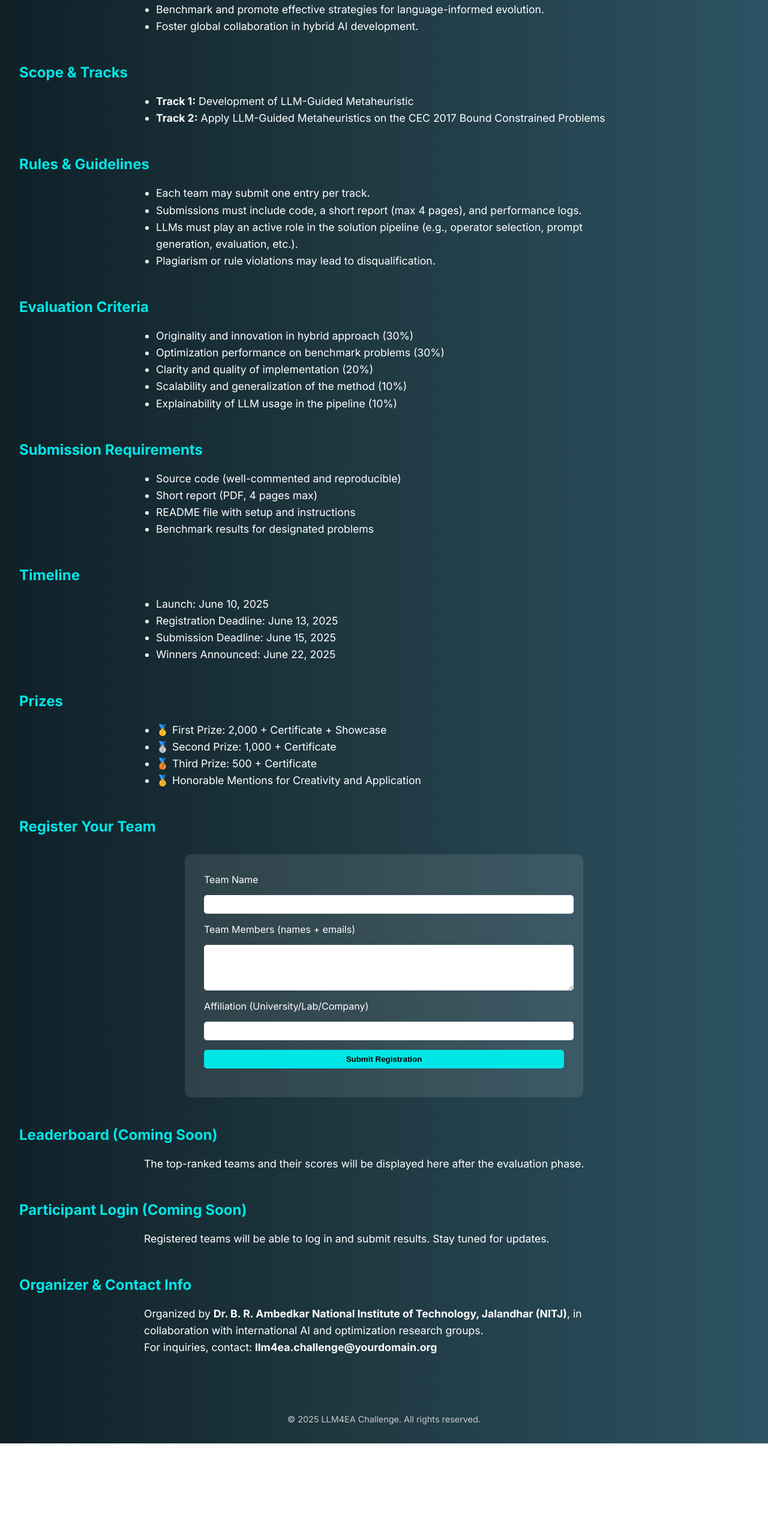
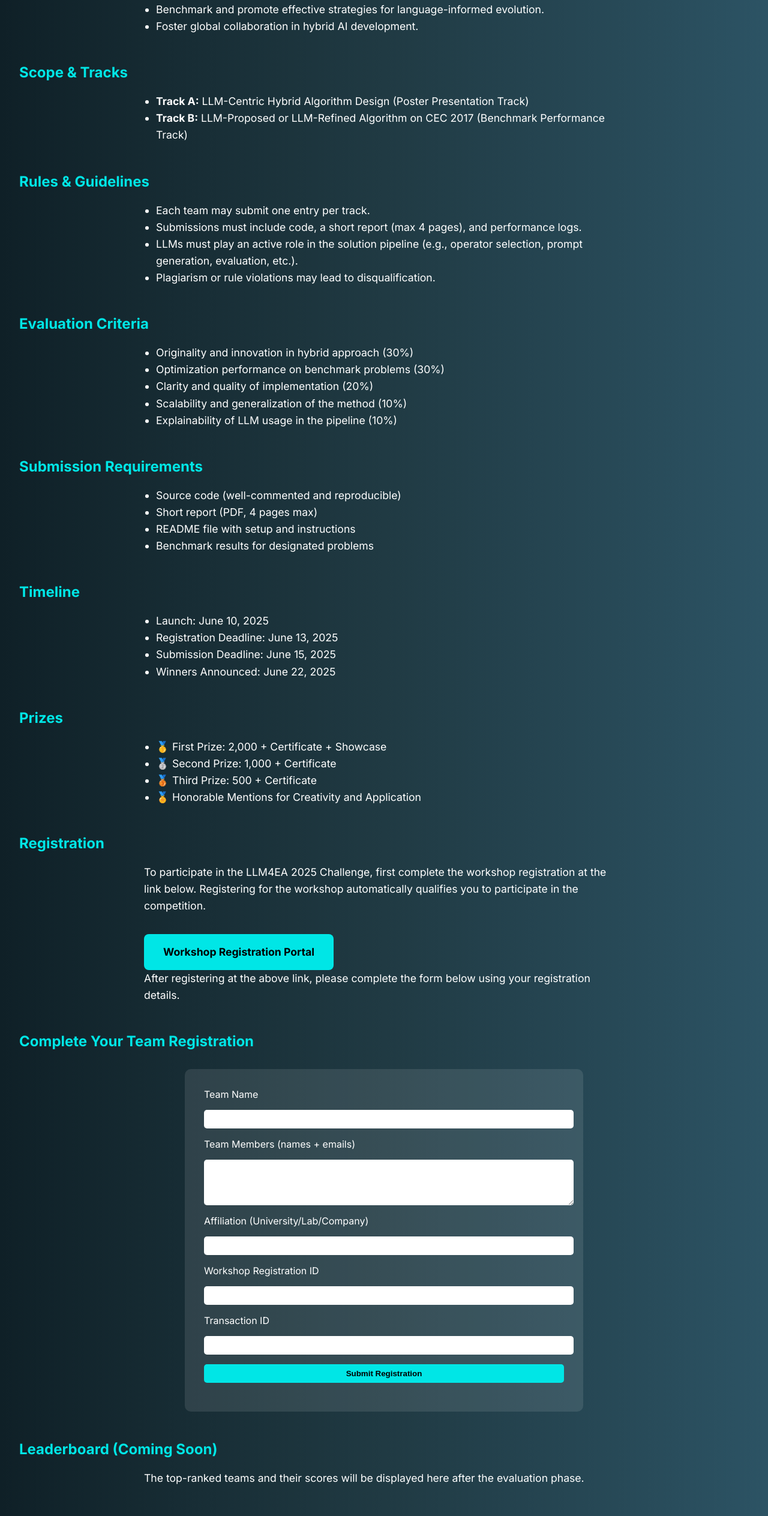
Before and after one commit to ChauhanDikshit/LLM4EA-2025-Hybrid-Intelligence-Challenge, a plain HTML site: page index.html in a window 1280 px wide. Shown: the part 785-3312 px from the top of the page at 60% size. Before the commit the page ends 3191 px from the top, so only its background shows below. Drawn offline with Linux system fonts and the light colour scheme.

Commit message:
Update index.html

```diff
--- a/index.html
+++ b/index.html
@@ -100,11 +100,13 @@
   <section>
     <h2>Scope & Tracks</h2>
     <ul>
-      <li><strong>Track 1:</strong> Development of LLM-Guided Metaheuristic</li>
-<!--       <li><strong>Track 2:</strong> Adaptive Operator Selection with LLMs</li>
+      <li><strong>Track A:</strong> LLM-Centric Hybrid Algorithm Design (Poster Presentation Track)</li>
+      <li><strong>Track B:</strong> LLM-Proposed or LLM-Refined Algorithm on CEC 2017 (Benchmark Performance Track)</li>
+ <!--     <li><strong>Track 1:</strong> Development of LLM-Guided Metaheuristic</li>
+       <li><strong>Track 2:</strong> Adaptive Operator Selection with LLMs</li>
       <li><strong>Track 3:</strong> Decomposition & Problem Structuring via Language Models</li>
       <li><strong>Track 2:</strong> Real-World Applications of LLM-enhanced EAs</li> -->
-      <li><strong>Track 2:</strong> Apply LLM-Guided Metaheuristics on the CEC 2017 Bound Constrained Problems</li>
+
     </ul>
   </section>
 
@@ -159,7 +161,7 @@
     </ul>
   </section>
 
-  <section id="register">
+<!--   <section id="register">
     <h2>Register Your Team</h2>
     <form action="#" method="post">
       <label for="name">Team Name</label>
@@ -170,6 +172,35 @@
 
       <label for="affiliation">Affiliation (University/Lab/Company)</label>
       <input type="text" id="affiliation" name="affiliation">
+
+      <input type="submit" value="Submit Registration">
+    </form>
+  </section> -->
+
+   <section>
+    <h2>Registration</h2>
+    <p>To participate in the LLM4EA 2025 Challenge, first complete the workshop registration at the link below. Registering for the workshop automatically qualifies you to participate in the competition.</p>
+    <p><strong><a class="cta" href="https://www.nitj.ac.in/events_registration/workshop_sseaml_2025/login" target="_blank">Workshop Registration Portal</a></strong></p>
+    <p>After registering at the above link, please complete the form below using your registration details.</p>
+  </section>
+
+  <section id="register">
+    <h2>Complete Your Team Registration</h2>
+    <form action="#" method="post">
+      <label for="name">Team Name</label>
+      <input type="text" id="name" name="team_name" required>
+
+      <label for="members">Team Members (names + emails)</label>
+      <textarea id="members" name="team_members" rows="4" required></textarea>
+
+      <label for="affiliation">Affiliation (University/Lab/Company)</label>
+      <input type="text" id="affiliation" name="affiliation">
+
+      <label for="regid">Workshop Registration ID</label>
+      <input type="text" id="regid" name="registration_id" required>
+
+      <label for="transid">Transaction ID</label>
+      <input type="text" id="transid" name="transaction_id" required>
 
       <input type="submit" value="Submit Registration">
     </form>
```
